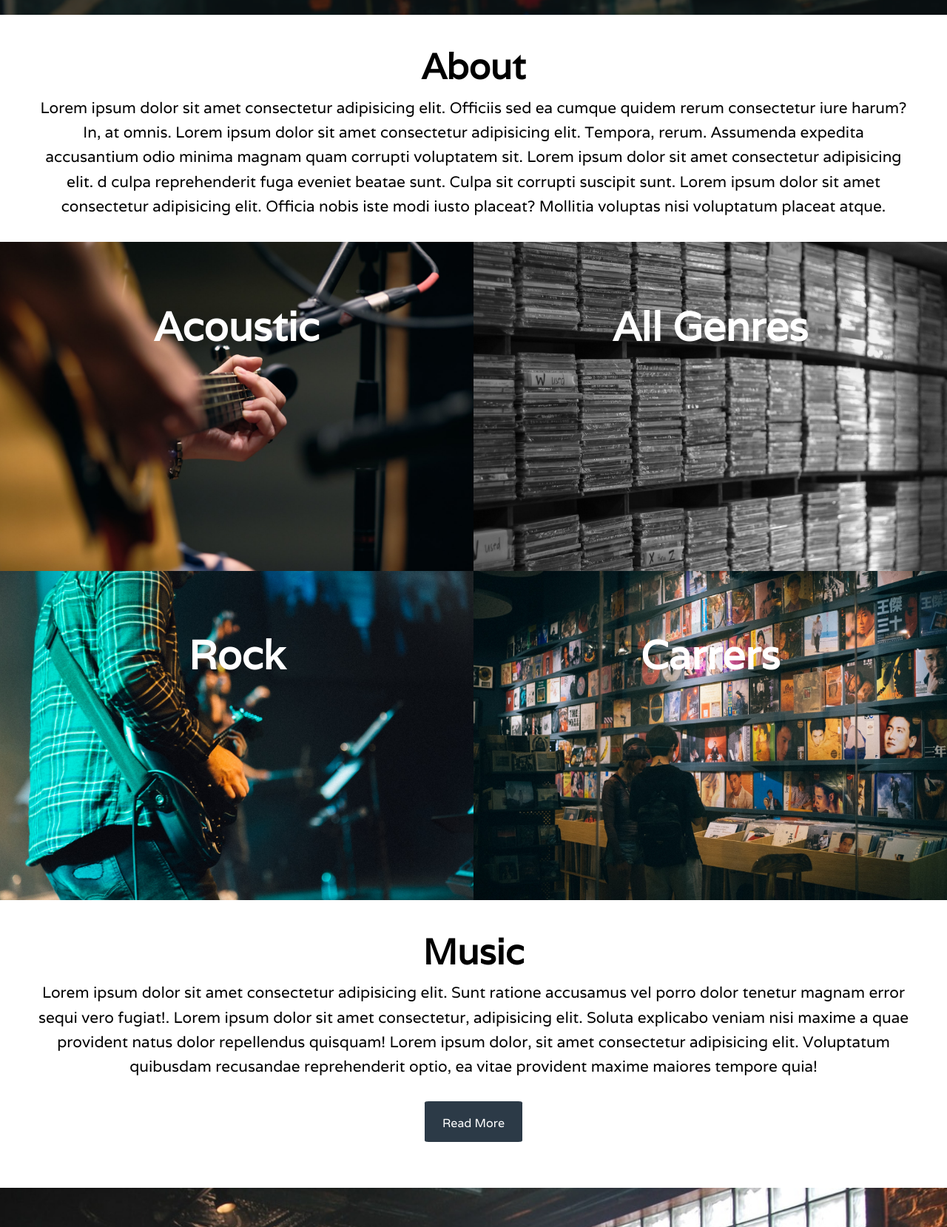
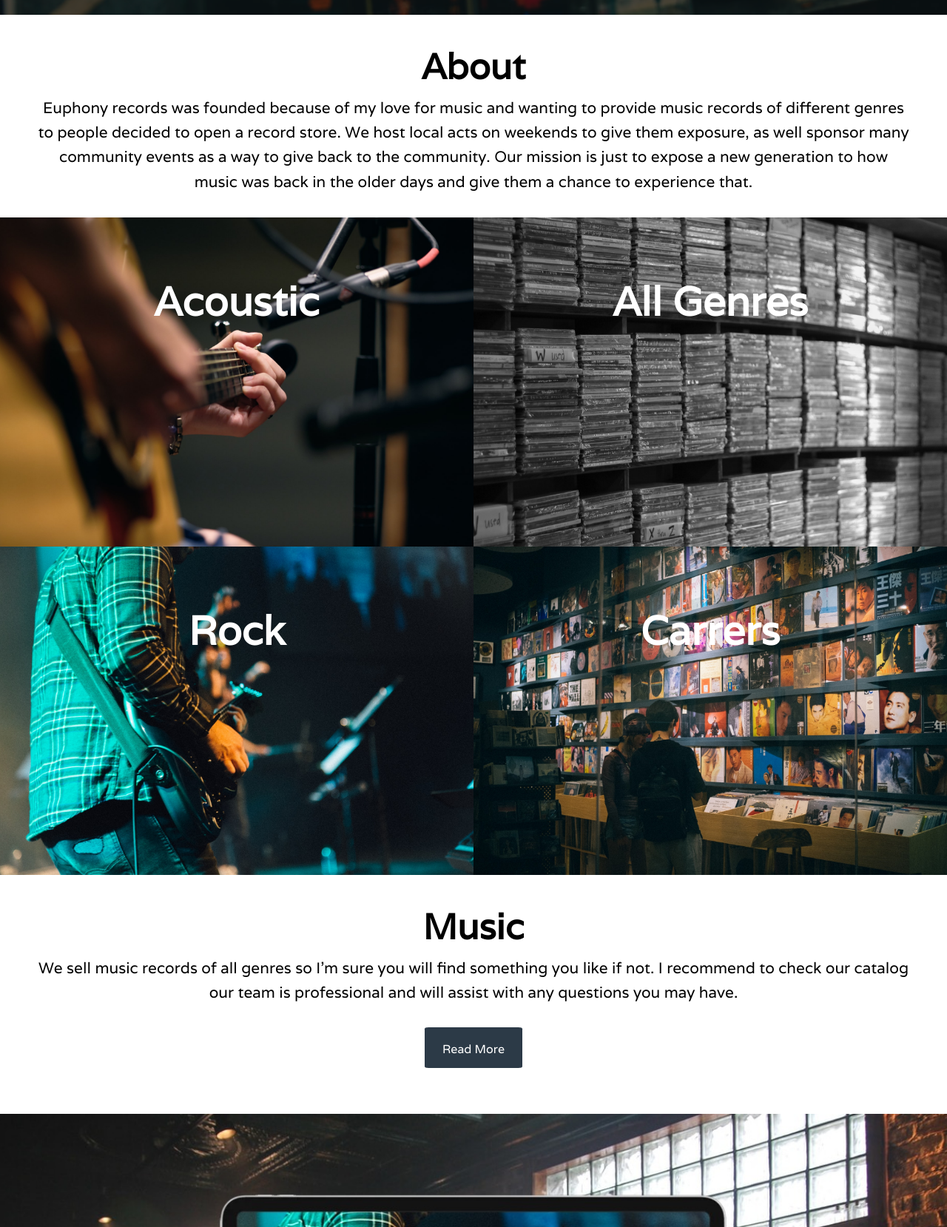
Before and after one commit to elidvenega/euphony-records, a plain HTML site: page index.html in a window 1280 px wide. Shown: the part 780-2439 px from the top of the page at 74% size. Drawn offline with Linux system fonts and the light colour scheme.

Commit message:
remove dummy text

```diff
--- a/css/style.css
+++ b/css/style.css
@@ -516,7 +516,7 @@ footer a {
     }
 
     .squares img {
-        height: 15vh;
+        height: 10vh;
     }
 
     .squares h1 {
--- a/index.html
+++ b/index.html
@@ -46,14 +46,12 @@
     <!-- mission and bio about store -->
     <section id="about" class="container">
         <h1 class="caption">About</h1>
-        <p class="lead">Lorem ipsum dolor sit amet consectetur adipisicing elit. Officiis sed ea cumque quidem rerum
-            consectetur iure
-            harum? In, at omnis. Lorem ipsum dolor sit amet consectetur adipisicing elit. Tempora, rerum. Assumenda
-            expedita accusantium odio minima magnam quam corrupti voluptatem sit. Lorem ipsum dolor sit amet consectetur
-            adipisicing elit.
-            d culpa reprehenderit fuga eveniet beatae sunt. Culpa sit corrupti suscipit sunt. Lorem ipsum dolor sit amet
-            consectetur adipisicing elit. Officia nobis iste modi iusto placeat? Mollitia voluptas nisi voluptatum
-            placeat atque. </p>
+        <p class="lead">
+            Euphony records was founded because of my love for music and wanting to provide music records of different genres
+            to people decided to open a record store. We host local acts on weekends to give them exposure, as well
+            sponsor many community events as a way to give back to the community. Our mission is just to expose a new generation to how music was back in
+            the older days and give them a chance to experience that.
+        </p>
 
     </section>
     <!-- cards -->
@@ -75,11 +73,10 @@
     <!-- text -->
     <section class="container">
         <h1 class="caption">Music</h1>
-        <p class="lead">Lorem ipsum dolor sit amet consectetur adipisicing elit. Sunt ratione accusamus vel porro dolor
-            tenetur magnam error sequi vero fugiat!. Lorem ipsum dolor sit amet consectetur, adipisicing elit. Soluta
-            explicabo veniam nisi maxime a quae provident natus dolor repellendus quisquam! Lorem ipsum dolor, sit amet
-            consectetur adipisicing elit. Voluptatum quibusdam recusandae reprehenderit optio, ea vitae provident maxime
-            maiores tempore quia! </p>
+        <p class="lead">
+            We sell music records of all genres so I'm sure you will find something you like if not. I
+            recommend to check our catalog our team is professional and will assist with any questions
+            you may have. </p>
         <a class="btn-1" href="#"> Read More</a>
     </section>
 
```
